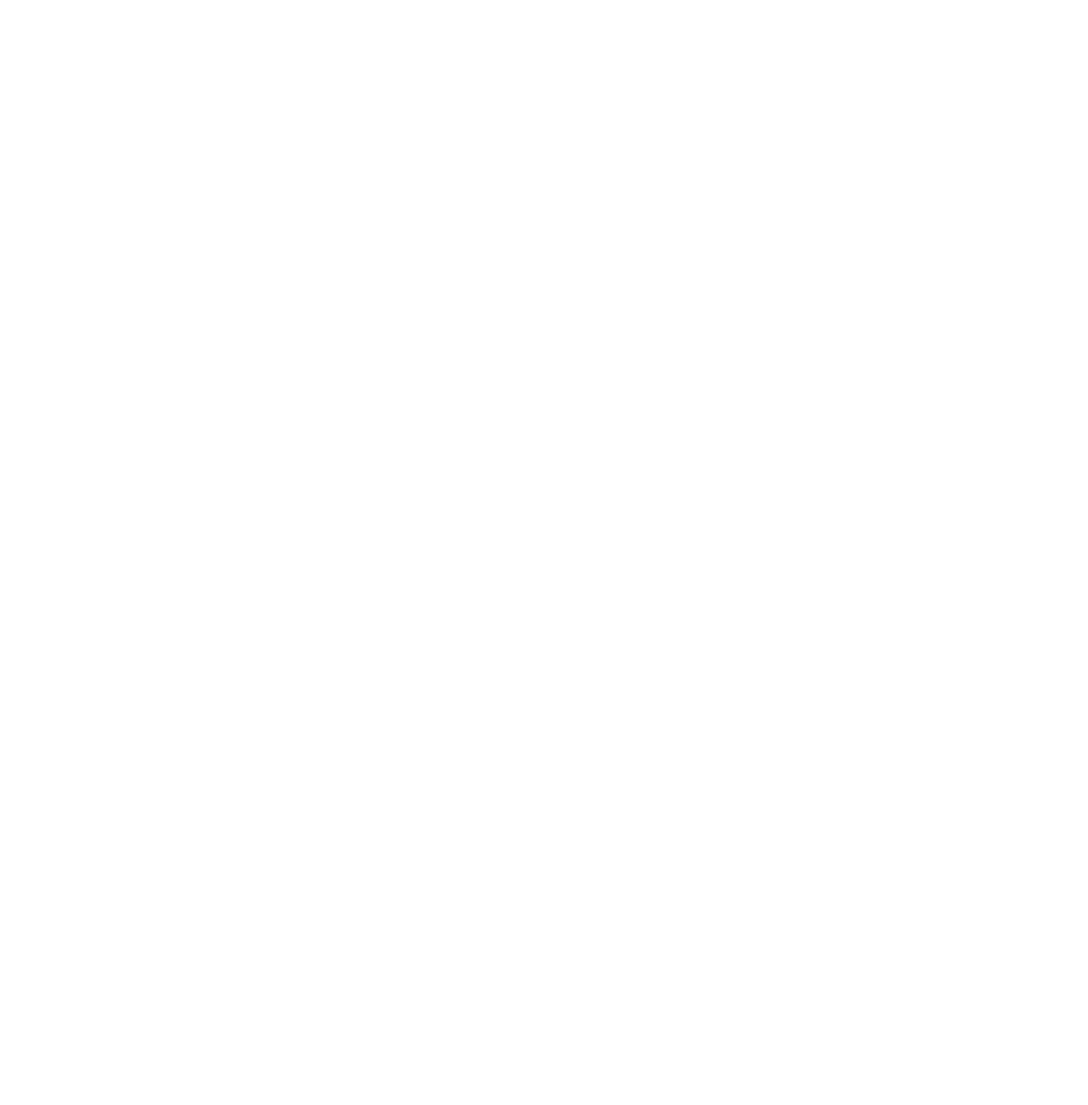
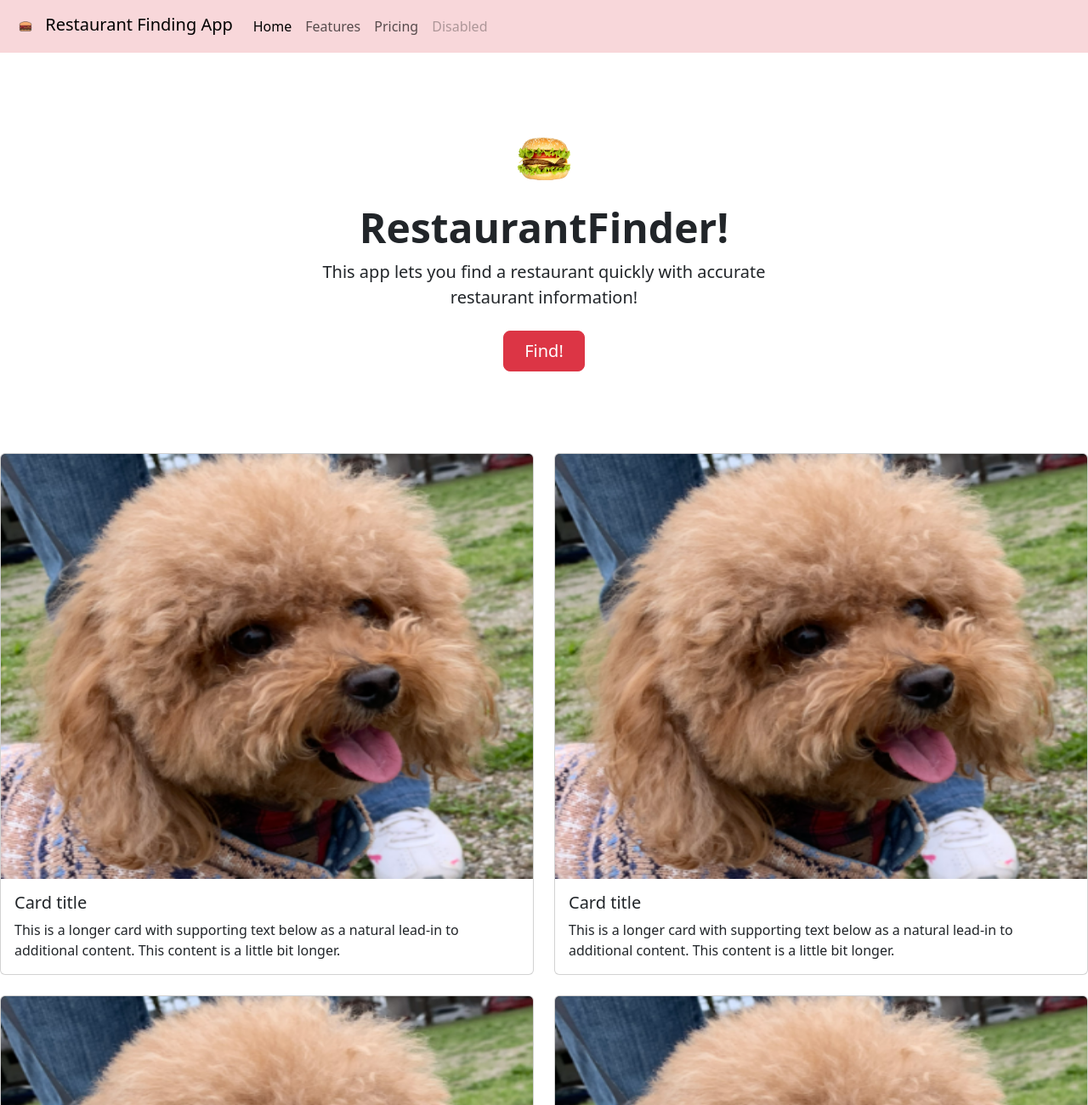
Before and after one commit to calbunn/demo05_Lee_Calvin, a plain HTML site: page index.html in a window 1280 px wide. Shown: the top 1300 px of the page at 85% size. Before the commit the page ends 800 px from the top, so only its background shows below. Drawn offline with nearby package versions, Linux system fonts and the light colour scheme.

Commit message:
Updated demo with code

```diff
--- a/index.html
+++ b/index.html
@@ -10,7 +10,12 @@
     <meta name="viewport" content="width=device-width, initial-scale=1">
 
     <!-- Bootstrap Library CSS CDN go here -->
-    <!-- Boostrap Library JS CDN  go here -->
+    <link href="https://cdn.jsdelivr.net/npm/bootstrap@5.3.2/dist/css/bootstrap.min.css" rel="stylesheet"
+        integrity="sha384-T3c6CoIi6uLrA9TneNEoa7RxnatzjcDSCmG1MXxSR1GAsXEV/Dwwykc2MPK8M2HN" crossorigin="anonymous"/>
+
+    <!-- Bootstrap Library JS CDN  go here -->
+    <script src="https://cdn.jsdelivr.net/npm/bootstrap@5.3.2/dist/js/bootstrap.bundle.min.js"
+        integrity="sha384-C6RzsynM9kWDrMNeT87bh95OGNyZPhcTNXj1NW7RuBCsyN/o0jlpcV8Qyq46cDfL" crossorigin="anonymous"></script>
 
     <!-- Other libraries go here -->
 
@@ -25,8 +30,83 @@
     <!-- Your HTML Layout go here -->
     <!------------------------------>
     <!-- Stuff for body goes here -->
+    <nav class="navbar navbar-expand-lg navbar-light bg-danger-subtle">
+        <div class="container-fluid">
+          <a class="navbar-brand" href="#">
+            <img src="./hamburger.png" height="36">
+            Restaurant Finding App
+          </a>
+          <button class="navbar-toggler" type="button" data-bs-toggle="collapse" data-bs-target="#navbarNav" aria-controls="navbarNav" aria-expanded="false" aria-label="Toggle navigation">
+            <span class="navbar-toggler-icon"></span>
+          </button>
+          <div class="collapse navbar-collapse" id="navbarNav">
+            <ul class="navbar-nav">
+              <li class="nav-item">
+                <a class="nav-link active" aria-current="page" href="#">Home</a>
+              </li>
+              <li class="nav-item">
+                <a class="nav-link" href="#">Features</a>
+              </li>
+              <li class="nav-item">
+                <a class="nav-link" href="#">Pricing</a>
+              </li>
+              <li class="nav-item">
+                <a class="nav-link disabled">Disabled</a>
+              </li>
+            </ul>
+          </div>
+        </div>
+      </nav>
 
+      <div class="px-4 py-5 my-5 text-center">
+        <img class="d-block mx-auto mb-4" src="./images/bighamburger.png" alt="" width="72" height="57">
+        <h1 class="display-5 fw-bold">RestaurantFinder!</h1>
+        <div class="col-lg-6 mx-auto">
+          <p class="lead mb-4">This app lets you find a restaurant quickly with accurate restaurant information!</p>
+          <div class="d-grid gap-2 d-sm-flex justify-content-sm-center">
+            <button type="button" class="btn btn-danger btn-lg px-4 gap-3">Find!</button>
+          </div>
+        </div>
+      </div>
 
+      <div class="row row-cols-1 row-cols-md-2 g-4">
+        <div class="col">
+          <div class="card">
+            <img src="./images/elmo.jpg" class="card-img-top" alt="..." height="500">
+            <div class="card-body">
+              <h5 class="card-title">Card title</h5>
+              <p class="card-text">This is a longer card with supporting text below as a natural lead-in to additional content. This content is a little bit longer.</p>
+            </div>
+          </div>
+        </div>
+        <div class="col">
+          <div class="card">
+            <img src="./images/elmo.jpg" class="card-img-top" alt="..." height="500">
+            <div class="card-body">
+              <h5 class="card-title">Card title</h5>
+              <p class="card-text">This is a longer card with supporting text below as a natural lead-in to additional content. This content is a little bit longer.</p>
+            </div>
+          </div>
+        </div>
+        <div class="col">
+          <div class="card">
+            <img src="./images/elmo.jpg" class="card-img-top" alt="..." height="500">
+            <div class="card-body">
+              <h5 class="card-title">Card title</h5>
+              <p class="card-text">This is a longer card with supporting text below as a natural lead-in to additional content.</p>
+            </div>
+          </div>
+        </div>
+        <div class="col">
+          <div class="card">
+            <img src="./images/elmo.jpg" class="card-img-top" alt="..." height="500">
+            <div class="card-body">
+              <h5 class="card-title">Card title</h5>
+              <p class="card-text">This is a longer card with supporting text below as a natural lead-in to additional content. This content is a little bit longer.</p>
+            </div>
+          </div>
+        </div>
+      </div>
     <!---------------------------------------------->
     <!-- Your own JavaScript functions go here    -->
     <!---------------------------------------------->
```
Also changed, not shown: hamburger.png (added), hikerlogo.png (added), images/bighamburger.png (added).
